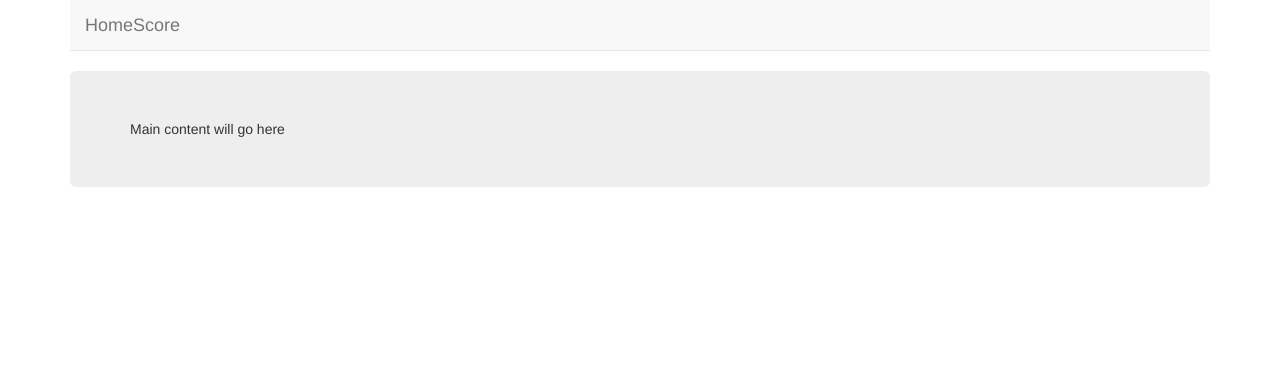
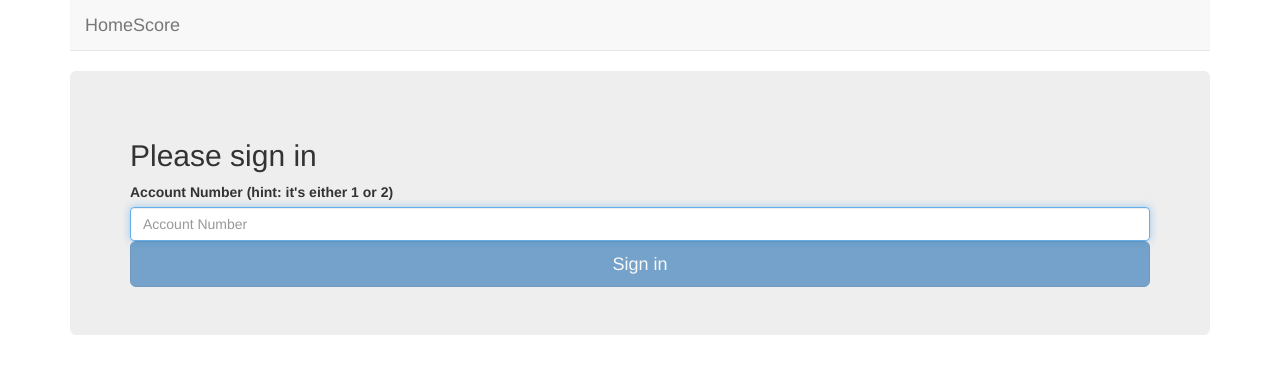
Before and after one commit to ettenger/home-score, an Angular app: page /login in a window 1280 px wide. Shown: the top 374 px of the page. Built offline with nearby package versions, Linux system fonts and the light colour scheme.

Commit message:
Make routes and further wire up login page

```diff
--- a/src/app/app.component.html
+++ b/src/app/app.component.html
@@ -12,7 +12,7 @@
     </div>
   </nav>
   <div class="jumbotron">
-    Main content will go here
+    <router-outlet></router-outlet>
   </div>
 
 </div>
--- a/src/app/app.module.ts
+++ b/src/app/app.module.ts
@@ -1,11 +1,18 @@
 import { BrowserModule } from '@angular/platform-browser';
 import { NgModule } from '@angular/core';
+import { HttpModule } from '@angular/http';
+import { FormsModule } from '@angular/forms';
+import { RouterModule, Routes } from '@angular/router';
 
 import { AppComponent } from './app.component';
 import { LoginComponent } from './login/login.component';
 
 import { ApiService, EnergyMetricsService, UserService } from './services';
 
+const appRoutes: Routes = [
+  { path: 'login', component: LoginComponent },
+  { path: '', redirectTo: '/login', pathMatch: 'full'}
+];
 
 @NgModule({
   declarations: [
@@ -13,7 +20,10 @@ import { ApiService, EnergyMetricsService, UserService } from './services';
     LoginComponent
   ],
   imports: [
-    BrowserModule
+    BrowserModule,
+    HttpModule,
+    FormsModule,
+    RouterModule.forRoot(appRoutes)
   ],
   providers: [
     ApiService,
--- a/src/app/login/login.component.html
+++ b/src/app/login/login.component.html
@@ -1,7 +1,7 @@
-<form>
+<form (ngSubmit)="login()">
   <h2>Please sign in</h2>
   <label for="acctNumber">Account Number (hint: it's either 1 or 2)</label>
-  <input type="text" id="acctNumber" class="form-control" [(ngModel)]="accountNumber" placeholder="Account Number" required autofocus>
+  <input type="text" id="acctNumber" name="acctNumber" class="form-control" [(ngModel)]="accountNumber" placeholder="Account Number" required autofocus>
   <button [disabled]="!accountNumber" class="btn btn-lg btn-primary btn-block" type="submit">Sign in</button>
 </form>
-<div *ngIf="error" class="error">{{errorMessage}}</div>
+<div *ngIf="errorMessage" class="error">{{errorMessage}}</div>
--- a/src/app/login/login.component.ts
+++ b/src/app/login/login.component.ts
@@ -20,7 +20,7 @@ export class LoginComponent implements OnInit {
     this.userService.login(this.accountNumber).subscribe(() => {
       // TODO: Redirect to dashboard
     }, err => {
-      this.errorMessage = err;
+      this.errorMessage = err.message;
     });
   }
 
```
